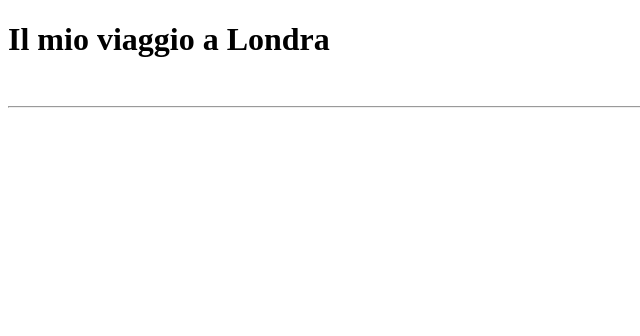
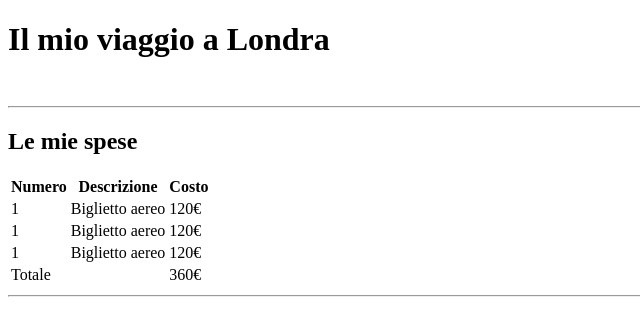
Before and after one commit to maicolkutchoukov/html-london-trip, a plain HTML site: page index.html in a window 1280 px wide. Shown: the whole page, without its empty margins (0-640 px from the left). Drawn offline with Linux system fonts and the light colour scheme.

Commit message:
Creata tabella

```diff
--- a/index.html
+++ b/index.html
@@ -14,6 +14,43 @@
             <hr>
         </header>
         <main>
+            <h2>Le mie spese</h2>
+            <section>
+            <!--Creazione tabella-->
+                <table>
+                    <thead>
+                        <tr>
+                            <th>Numero</th>
+                            <th>Descrizione</th>
+                            <th>Costo</th>
+                        </tr>
+                    </thead>
+                    <tbody>
+                        <tr>
+                            <td>1</td>
+                            <td>Biglietto aereo</td>
+                            <td>120€</td>
+                        </tr>
+                        <tr>
+                            <td>1</td>
+                            <td>Biglietto aereo</td>
+                            <td>120€</td>
+                        </tr>
+                        <tr>
+                            <td>1</td>
+                            <td>Biglietto aereo</td>
+                            <td>120€</td>
+                        </tr>
+                        <tr>
+                            <td>Totale</td>
+                            <td></td>
+                            <td>360€</td>
+                        </tr>
+                    </tbody>
+                </table>
+            </section>
+
+            <hr>
 
         </main>
     </body>
```
